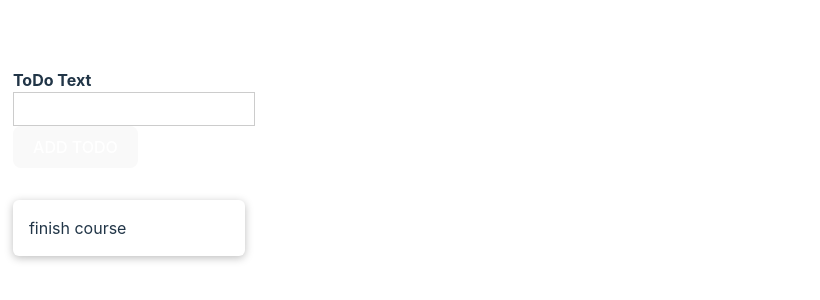
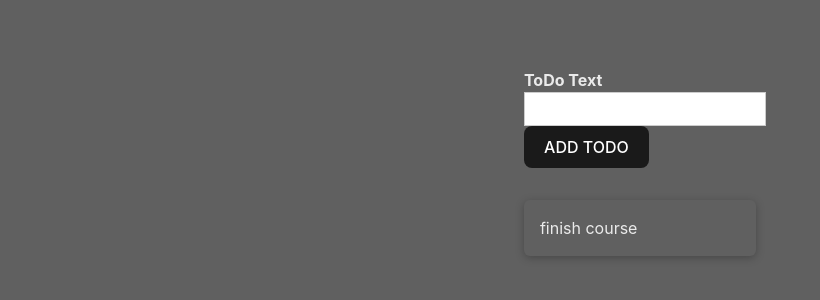
Before and after one commit to clayton-klein/understanding-ts-react-todo-project, a React (Vite) app: page / in a window 1280 px wide. Shown: the part 238-538 px from the top of the page, without its empty margins (0-820 px from the left). Built offline with nearby package versions, Linux system fonts and the light colour scheme.

Commit message:
style: edit styles & organize properties.

```diff
--- a/src/index.css
+++ b/src/index.css
@@ -1,34 +1,26 @@
 :root {
-  font-family: Inter, system-ui, Avenir, Helvetica, Arial, sans-serif;
+  font-family: Inter, system-ui, Arial, sans-serif;
+  font-weight: 400;
   line-height: 1.5;
-  font-weight: 400;
 
+  background-color: #606060;
+  color: #ffffffde;
   color-scheme: light dark;
-  color: rgba(255, 255, 255, 0.87);
-  background-color: #242424;
 
   font-synthesis: none;
   text-rendering: optimizeLegibility;
+  -moz-osx-font-smoothing: grayscale;
   -webkit-font-smoothing: antialiased;
-  -moz-osx-font-smoothing: grayscale;
   -webkit-text-size-adjust: 100%;
 }
 
-a {
-  font-weight: 500;
-  color: #646cff;
-  text-decoration: inherit;
-}
-a:hover {
-  color: #535bf2;
-}
-
 body {
+  align-items: center;
+  display: flex;
+  justify-content: center;
   margin: 0;
-  display: flex;
-  place-items: center;
+  min-height: 100vh;
   min-width: 320px;
-  min-height: 100vh;
 }
 
 h1 {
@@ -37,14 +29,14 @@ h1 {
 }
 
 button {
+  background-color: #1a1a1a;
   border-radius: 8px;
   border: 1px solid transparent;
-  padding: 0.6em 1.2em;
+  cursor: pointer;
+  font-family: inherit;
   font-size: 1em;
   font-weight: 500;
-  font-family: inherit;
-  background-color: #1a1a1a;
-  cursor: pointer;
+  padding: 0.6em 1.2em;
   transition: border-color 0.25s;
 }
 button:hover {
@@ -54,16 +46,3 @@ button:focus,
 button:focus-visible {
   outline: 4px auto -webkit-focus-ring-color;
 }
-
-@media (prefers-color-scheme: light) {
-  :root {
-    color: #213547;
-    background-color: #ffffff;
-  }
-  a:hover {
-    color: #747bff;
-  }
-  button {
-    background-color: #f9f9f9;
-  }
-}
```
